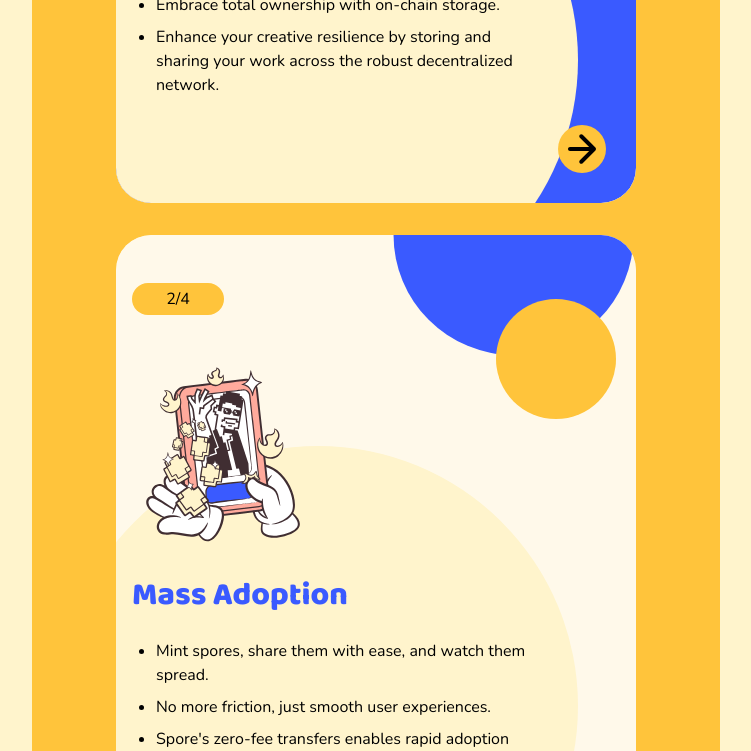
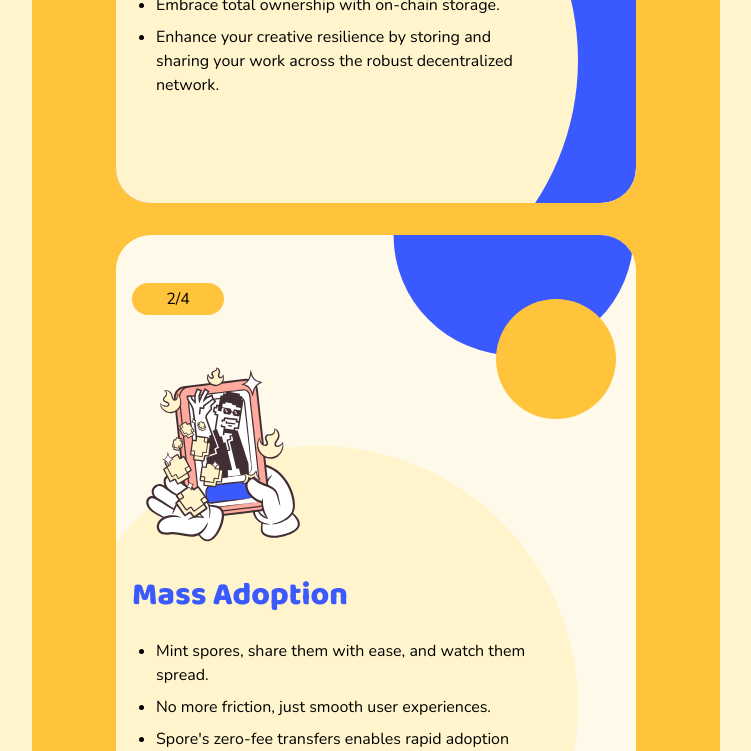
Before and after one commit to sporeprotocol/spore-site, a React (Vite) app: page / in a window 1280 px wide. Shown: the part 1920-2671 px from the top of the page, without its empty margins (264-1015 px from the left). Built offline with nearby package versions, Linux system fonts and the light colour scheme.

Commit message:
remove unused url

```diff
--- a/src/components/CommonFooter/CommonFooter.tsx
+++ b/src/components/CommonFooter/CommonFooter.tsx
@@ -87,13 +87,13 @@ const CommonFooter:React.FC = () => {
             <div className={styles.ContactUsContainer}>
                 <div className={styles.SocialMediaContainer}>
                     <div>
-                        <Link to={'/'} target={'_blank'}>
+                        <Link to={"https://discord.gg/9eufnpZZ8P"} target={'_blank'}>
                             <DiscordIcon />
                         </Link>
                         <Link to={'https://github.com/sporeprotocol/spore-sdk'} target={'_blank'}>
                             <GithubIcon />
                         </Link>
-                        <Link to={'/'}>
+                        <Link to={'mailto:contact@spore.pro'}>
                             <TwitterIcon />
                         </Link>
 
--- a/src/components/SporeIntro/SporeIntro.tsx
+++ b/src/components/SporeIntro/SporeIntro.tsx
@@ -1,10 +1,13 @@
-import React from 'react'
+import React, {useContext} from 'react'
 import { ReactComponent as WaveSvg } from '../../assets/svg/intro-bg.svg'
 import SporeItem from "../SporeItem/SporeItem";
-import { sporeItemsData } from "../../utils/SporeItemsData.ts";
+import { sporeItemsData } from "../../utils/SporeItemsData";
 import styles from './index.module.scss'
 import {Link} from "react-router-dom";
+import GlobalContext from "../../context/GlobalContext";
 const SporeIntro: React.FC = () => {
+    const globalContext = useContext(GlobalContext)
+
     return (
         <>
             <div className={styles.WaveSvg}>
@@ -16,7 +19,7 @@ const SporeIntro: React.FC = () => {
                         What’s in <span>Spore</span>
                     </h1>
                     <div className={"sub-header"}>(not just another NFT protocol)</div>
-                    <Link to={'/about'}>
+                    <Link to={`${globalContext.baseUrl}`} target={'_blank'}>
                         <div className={`${styles.DiscoverButton} ${styles.PCDiscoverButton} button-ct`}>
                             Discover More
                         </div>
@@ -25,11 +28,11 @@ const SporeIntro: React.FC = () => {
                 </div>
                 <div className={styles.SporeIntroCards}>
                     {sporeItemsData.map((item, index) => (
-                        <SporeItem title={item.title} content={item.content} index={index + 1} total={sporeItemsData.length} url={item.url}/>
+                        <SporeItem title={item.title} content={item.content} index={index + 1} total={sporeItemsData.length}/>
                     ))}
                 </div>
                 <div className={`${styles.DiscoverButton} ${styles.MobileDiscoverButton} button-ct`}>
-                    <Link to={'/about'}>
+                    <Link to={`${globalContext.baseUrl}`} target={'_blank'}>
                         Discover More
                     </Link>
                 </div>
--- a/src/components/SporeItem/SporeItem.tsx
+++ b/src/components/SporeItem/SporeItem.tsx
@@ -4,17 +4,16 @@ import { ReactComponent as Adoption } from "../../assets/svg/spore-massadoption.
 import { ReactComponent as Monetize } from "../../assets/svg/spore-monetize.svg";
 import { ReactComponent as Unmatched } from "../../assets/svg/spore-unmatched.svg";
 import styles from './index.module.scss';
-import { Link } from "react-router-dom";
+// import { Link } from "react-router-dom";
 
 interface Props {
     title: string;
     content: string;
     index: number;
     total: number;
-    url: string;
 }
 
-const SporeItem: React.FC<Props> = ({ title, content, index, total, url }) => {
+const SporeItem: React.FC<Props> = ({ title, content, index, total }) => {
     const svgs = {
         1: <FullOonChain />,
         2: <Adoption />,
@@ -37,14 +36,14 @@ const SporeItem: React.FC<Props> = ({ title, content, index, total, url }) => {
                     {content.includes('<') ? <div dangerouslySetInnerHTML={{ __html: content }} /> : <p>{content}</p>}
                 </div>
             </div>
-            <div className={styles.SporeitemButton}>
-                <Link to={url}>
-                    <svg xmlns="http://www.w3.org/2000/svg" viewBox="0 0 48 48" fill="none">
-                        <circle cx="24" cy="24" r="24" fill="#FFC43B"/>
-                        <path d="M12 22C10.8954 22 10 22.8954 10 24C10 25.1046 10.8954 26 12 26V22ZM37.4142 25.4142C38.1953 24.6332 38.1953 23.3668 37.4142 22.5858L24.6863 9.85786C23.9052 9.07682 22.6389 9.07682 21.8579 9.85786C21.0768 10.6389 21.0768 11.9052 21.8579 12.6863L33.1716 24L21.8579 35.3137C21.0768 36.0948 21.0768 37.3611 21.8579 38.1421C22.6389 38.9232 23.9052 38.9232 24.6863 38.1421L37.4142 25.4142ZM12 26H36V22H12V26Z" fill="black"/>
-                    </svg>
-                </Link>
-            </div>
+            {/*<div className={styles.SporeitemButton}>*/}
+            {/*    <Link to={url}>*/}
+            {/*        <svg xmlns="http://www.w3.org/2000/svg" viewBox="0 0 48 48" fill="none">*/}
+            {/*            <circle cx="24" cy="24" r="24" fill="#FFC43B"/>*/}
+            {/*            <path d="M12 22C10.8954 22 10 22.8954 10 24C10 25.1046 10.8954 26 12 26V22ZM37.4142 25.4142C38.1953 24.6332 38.1953 23.3668 37.4142 22.5858L24.6863 9.85786C23.9052 9.07682 22.6389 9.07682 21.8579 9.85786C21.0768 10.6389 21.0768 11.9052 21.8579 12.6863L33.1716 24L21.8579 35.3137C21.0768 36.0948 21.0768 37.3611 21.8579 38.1421C22.6389 38.9232 23.9052 38.9232 24.6863 38.1421L37.4142 25.4142ZM12 26H36V22H12V26Z" fill="black"/>*/}
+            {/*        </svg>*/}
+            {/*    </Link>*/}
+            {/*</div>*/}
         </div>
     )
 }
```
